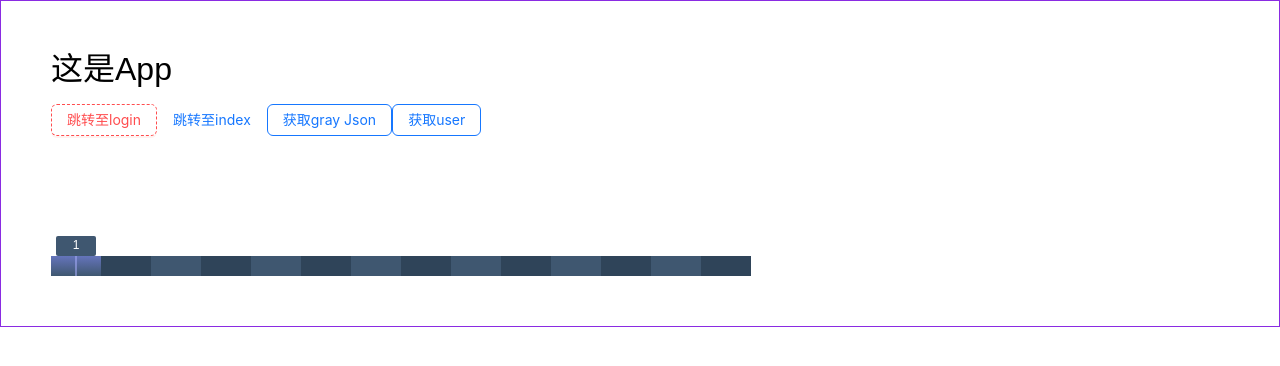
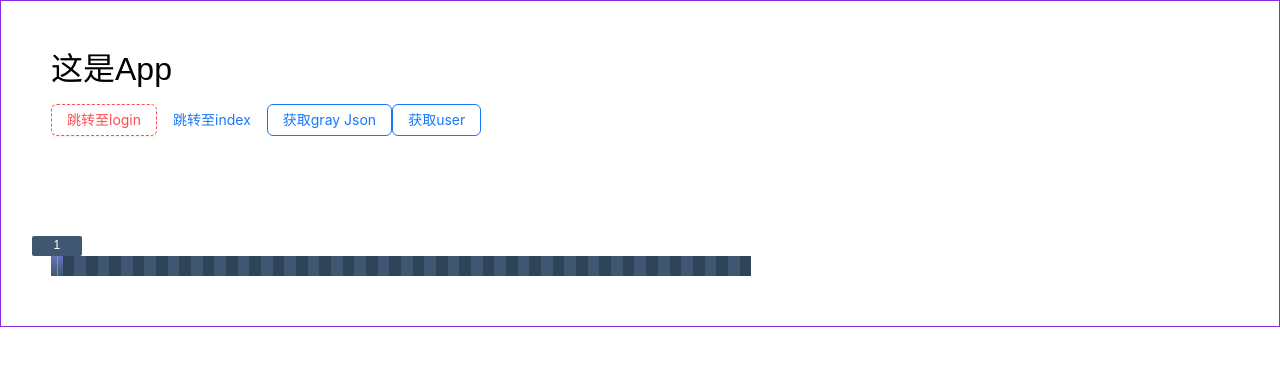
Before and after one commit to YunShangZhou/react-mook, a React app: page /login in a window 1280 px wide. Shown: the top 366 px of the page. Built offline with nearby package versions, Linux system fonts and the light colour scheme.

Commit message:
feat: 边界处理 ; tickWidth宽度自适应; 标尺dom抽离。

```diff
--- a/src/components/TimeBar/index.tsx
+++ b/src/components/TimeBar/index.tsx
@@ -5,8 +5,7 @@ import "./index.scss";
 type frameRateTypes = 12 | 18 | 24 | 30 | 36 | 48 | 72;
 
 /**
- * 给定宽高，默认值，总值，自动生成刻度线，以及对应的刻度标记。
- * 根据大刻度间距，计算小刻度间距。
+ * 多帧模式: 一格将代表若干帧
  */
 interface TimeBarProps {
   width: number;
@@ -14,7 +13,7 @@ interface TimeBarProps {
   tickHeight: number; // 刻度线高
   tickColorOdd: string; // 刻度线颜色(奇数格)
   tickColorEven: string; // 刻度线颜色(偶数格)
-  tickWidth: number; // 刻度线粗细
+  tickWidth?: number; // 刻度线粗细(废弃，可根据width / top 自生成)
   markWidth?: number; // 标尺宽度
   markHeight?: number; // 标尺高度
   markBg?: string; // 标尺背景颜色
@@ -22,20 +21,24 @@ interface TimeBarProps {
   tipColor?: string; // 提示字体色
   tipFontSize?: string; // 提示字号
   tipBg?: string; // 提示背景色
+  tipWidth?: number; // 提示宽度
   borderBottom?: string; // 底边样式
   background?: string; // 背景色
   defaultValue?: string; // 默认值
   total?: number; // 总值
   frameRate?: frameRateTypes; // 帧率
+  frameMax?: number; // 最大帧数(超过范围，将会自动切换成多帧模式)
 }
 
 export const mockProps = {
+  total: 60,
   width: 700,
   // height: 30,
   tickHeight: 20,
   tickColorOdd: "#3F5770",
   tickColorEven: "#2F4459",
-  tickWidth: 50,
+  // tickWidth: 10,
+  tipWidth: 50,
   // markWidth: 25,
   markHeight: 20,
   markBg: `linear-gradient(to bottom , rgba(134, 142, 255, 0.53) , rgba(134, 142, 255, 0))`,
@@ -76,30 +79,21 @@ const timeBarStyle = (config: any) => {
   };
 };
 
-/**
- * 鼠标拖动 , 获取光标相对于父容器左侧距离，动态修改 标尺的位置
- * 拖动时,tooltip位置跟随改变。
- * hover时，光标出显示tooltip
- * */
-const TimeBar: React.FC<TimeBarProps> = (props) => {
-  // const { width , height , tickHeight , tickColor, tickWidth  } = props;
-  const contentRef = useRef<HTMLDivElement>(null);
-  const markRef = useRef<HTMLDivElement>(null);
-  const [markLeft, setMarkLeft] = useState(0);
-  const [isMouseDown, setIsMouseDown] = useState(false);
-
 // 渲染 标尺dom
 const renderMarkDom = (config: any) => {
   const {
     tickWidth,
     tickHeight,
+    markHeight,
     markWidth,
-      markHeight,
     markBg,
     markMiddleColor,
+    markLeft,
     tipColor,
     tipFontSize,
     tipBg,
+    tipWidth,
+    markRef,
   } = config;
 
   // 标记样式
@@ -118,8 +112,7 @@ const TimeBar: React.FC<TimeBarProps> = (props) => {
   };
 
   // 提示样式
-    const tipWidthScale = 0.8;
-    const tipLeft = markLeft + (tickWidth * (1 - tipWidthScale)) / 2;
+  const tipLeft = markLeft - tipWidth / 2 + (markWidth || tickWidth) / 2;
   const tipStyle = {
     fontSize: `${tipFontSize || 12}px`,
     color: `${tipColor || "white"}`,
@@ -127,20 +120,32 @@ const TimeBar: React.FC<TimeBarProps> = (props) => {
     bottom: `${tickHeight}px`,
     left: `${tipLeft}px`,
     height: `${tickHeight}px`,
-      width: `${tickWidth * tipWidthScale}px`,
+    width: `${tipWidth}px`,
   };
 
-    const tipValue = Math.ceil(markLeft / (tickWidth));
+  // +1是因为markLeft为上一次的左侧间距,因此需要弥补。
+  const tipValue = Math.ceil((markLeft + 1) / tickWidth);
 
   return (
     <>
       <div className="time-bar-mark" ref={markRef} style={markStyle}>
         <div className="time-bar-mark-middle" style={middleStyle}></div>
       </div>
-        <div className="time-bar-mark-tip" style={tipStyle}>{tipValue || '1'}</div>
+      <div className="time-bar-mark-tip" style={tipStyle}>
+        {tipValue || "1"}
+      </div>
     </>
   );
 };
+
+const TimeBar: React.FC<TimeBarProps> = (props) => {
+  const { total = 60, frameMax = 60 , width } = props;
+  const contentRef = useRef<HTMLDivElement>(null);
+  const markRef = useRef<HTMLDivElement>(null);
+  const [markLeft, setMarkLeft] = useState(0);
+  const [isMouseDown, setIsMouseDown] = useState(false);
+  const frameMode = total <= frameMax ? "single" : "multiple";
+  const tickWidth = (width / total).toFixed(2);
 
   const handleMouseUp = () => {
     setIsMouseDown(false);
@@ -153,57 +158,72 @@ const TimeBar: React.FC<TimeBarProps> = (props) => {
   const handleMouseDown = (e: any) => {
     setIsMouseDown(true);
 
-    handleMouseEventForMark(
+    handleMouseEventForMark({
       e,
-      contentRef.current as HTMLDivElement,
-      markRef.current as HTMLDivElement,
-      setMarkLeft
-    );
+      contentRef: contentRef.current as HTMLDivElement,
+      markRef: markRef.current as HTMLDivElement,
+      onSetMarkLeft: setMarkLeft,
+      mode: "down",
+      frameMode,
+    });
   };
 
   const handleMouseMove = (e: any) => {
     if (!isMouseDown) return;
 
-    handleMouseEventForMark(
+    handleMouseEventForMark({
       e,
-      contentRef.current as HTMLDivElement,
-      markRef.current as HTMLDivElement,
-      setMarkLeft
-    );
+      contentRef: contentRef.current as HTMLDivElement,
+      markRef: markRef.current as HTMLDivElement,
+      onSetMarkLeft: setMarkLeft,
+      mode: "move",
+      frameMode,
+    });
   };
 
   // 公共逻辑: 控制标记的鼠标事件。
-  const handleMouseEventForMark = (
-    e: any,
-    contentRef: HTMLDivElement,
-    markRef: HTMLDivElement,
-    onSetMarkLeft: (pos: number) => void
-  ) => {
+  const handleMouseEventForMark = (config: any) => {
+    const { e, contentRef, markRef, onSetMarkLeft, mode, frameMode } = config;
     const { pageX: cursorLeft } = e;
     const { offsetLeft: contentLeft, offsetWidth: contentWidth } = contentRef;
     const { offsetWidth: markWidth, offsetLeft: markLeft } = markRef;
-    const x = cursorLeft - contentLeft - markWidth / 2;
+    let offsetLeft = cursorLeft - contentLeft - markWidth / 2;
 
-    // 左侧边界
-    if (cursorLeft < contentLeft + markWidth / 2) return;
+    const isOverflowLeft = cursorLeft < contentLeft + markWidth / 2;
+    const isOverflowRight =
+      cursorLeft > contentLeft + (contentWidth - markWidth / 2);
 
-    // 右侧边界
-    if (cursorLeft > contentLeft + (contentWidth - markWidth / 2)) return;
+    // 边界处理
+    switch (mode) {
+      case "move":
+        if (isOverflowLeft || isOverflowRight) return;
+      case "down":
+        if (isOverflowLeft) return onSetMarkLeft(0);
+        if (isOverflowRight) return onSetMarkLeft(contentWidth - markWidth);
+    }
 
-    onSetMarkLeft(x);
+    // 一格/一帧 模式
+    if (frameMode === "single") {
+      offsetLeft = cursorLeft - contentLeft;
+      const offsetCount = Math.floor(offsetLeft / markWidth);
+
+      offsetLeft = offsetCount * markWidth;
+    }
+
+    onSetMarkLeft(offsetLeft);
   };
 
   return (
     <div
       className="time-bar-content"
       ref={contentRef}
-      style={timeBarStyle({ ...props })}
+      style={timeBarStyle({ ...props , tickWidth })}
       onMouseMove={handleMouseMove}
       onMouseDown={handleMouseDown}
       onMouseUp={handleMouseUp}
       onMouseLeave={handleMouseLeave}
     >
-      {renderMarkDom({ ...props, contentRef })}
+      {renderMarkDom({ ...props, contentRef, frameMode, markLeft, markRef , tickWidth  })}
     </div>
   );
 };
```
Lines whose indentation alone changed are shown as unchanged.
